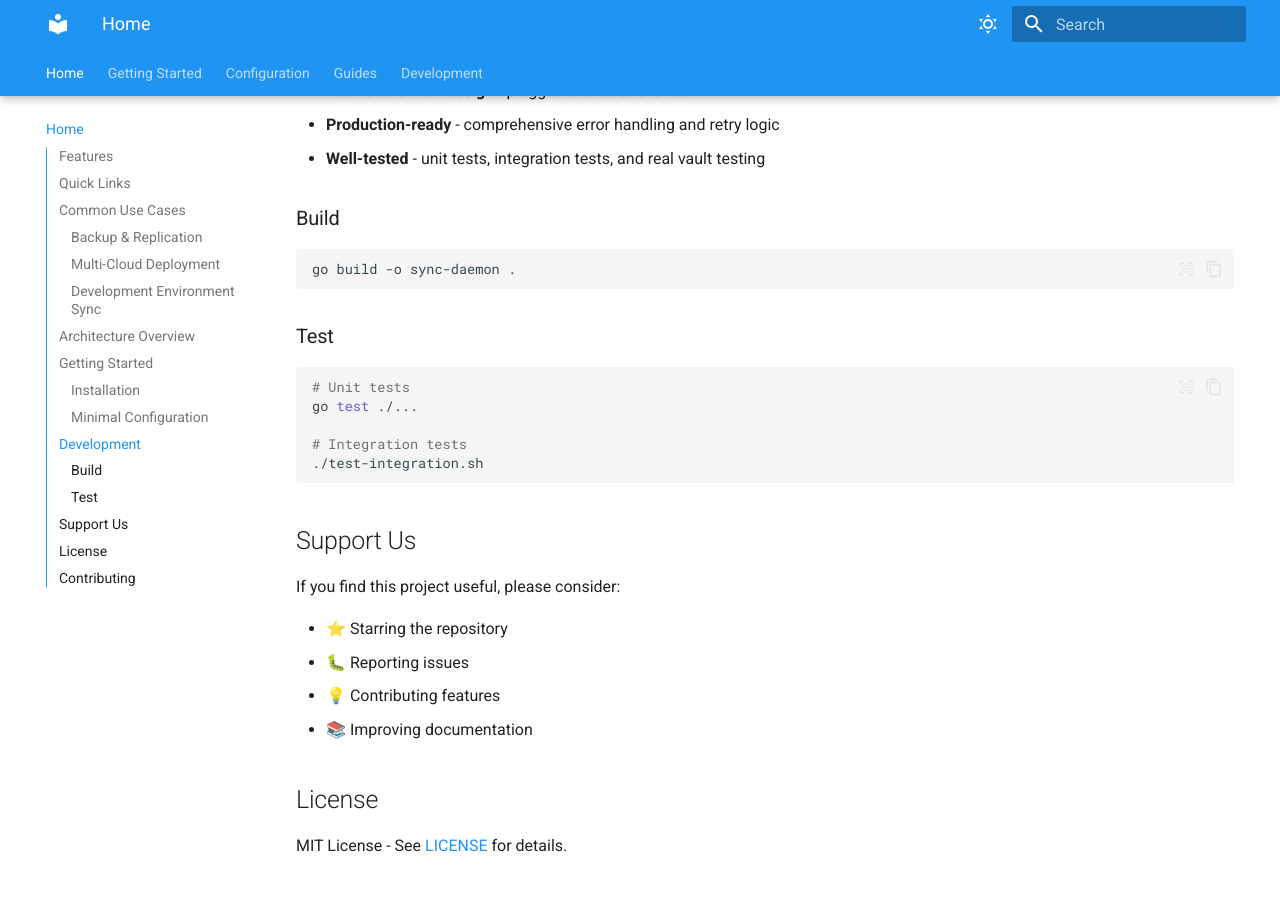
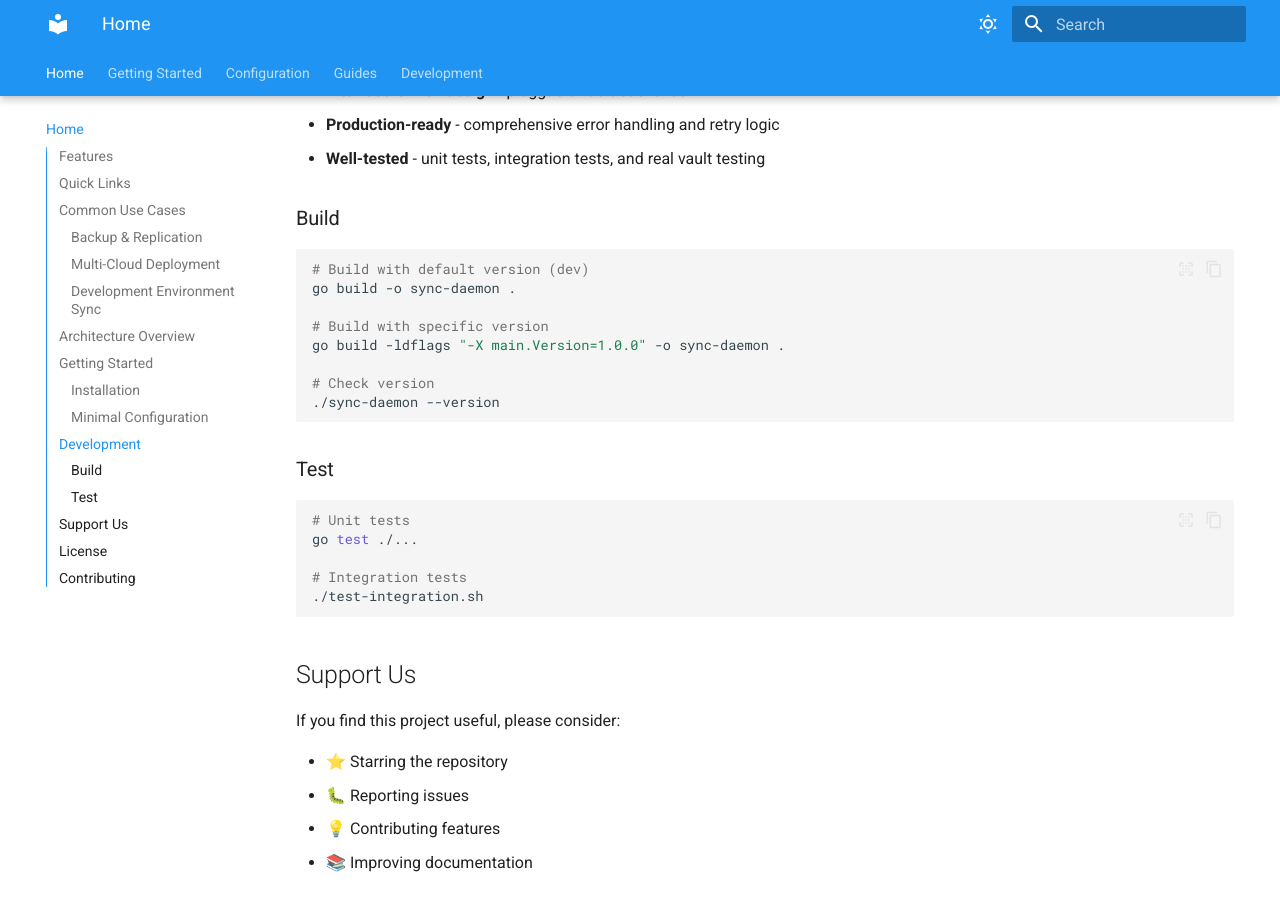
Before and after one commit to pacorreia/vaults-syncer, an MkDocs documentation site: the page built from docs/index.md, in a window 1280 px wide and 900 px high, scrolled down 5133 px. Built offline with MkDocs 1.6.1 and Material for MkDocs 9.7.7, drawn with Linux system fonts in a browser that asks for light colours.

Commit message:
Add version information

````diff
--- a/docs/index.md
+++ b/docs/index.md
@@ -238,7 +238,14 @@ This project is written in **Go 1.22** with a modular architecture:
 ### Build
 
 ```bash
+# Build with default version (dev)
 go build -o sync-daemon .
+
+# Build with specific version
+go build -ldflags "-X main.Version=1.0.0" -o sync-daemon .
+
+# Check version
+./sync-daemon --version
 ```
 
 ### Test
````
Also changed, not shown: README.md (+17 -0 lines), docs/development/index.md (+4 -0 lines), docs/guides/quick-reference.md (+3 -0 lines), 2 other files.
